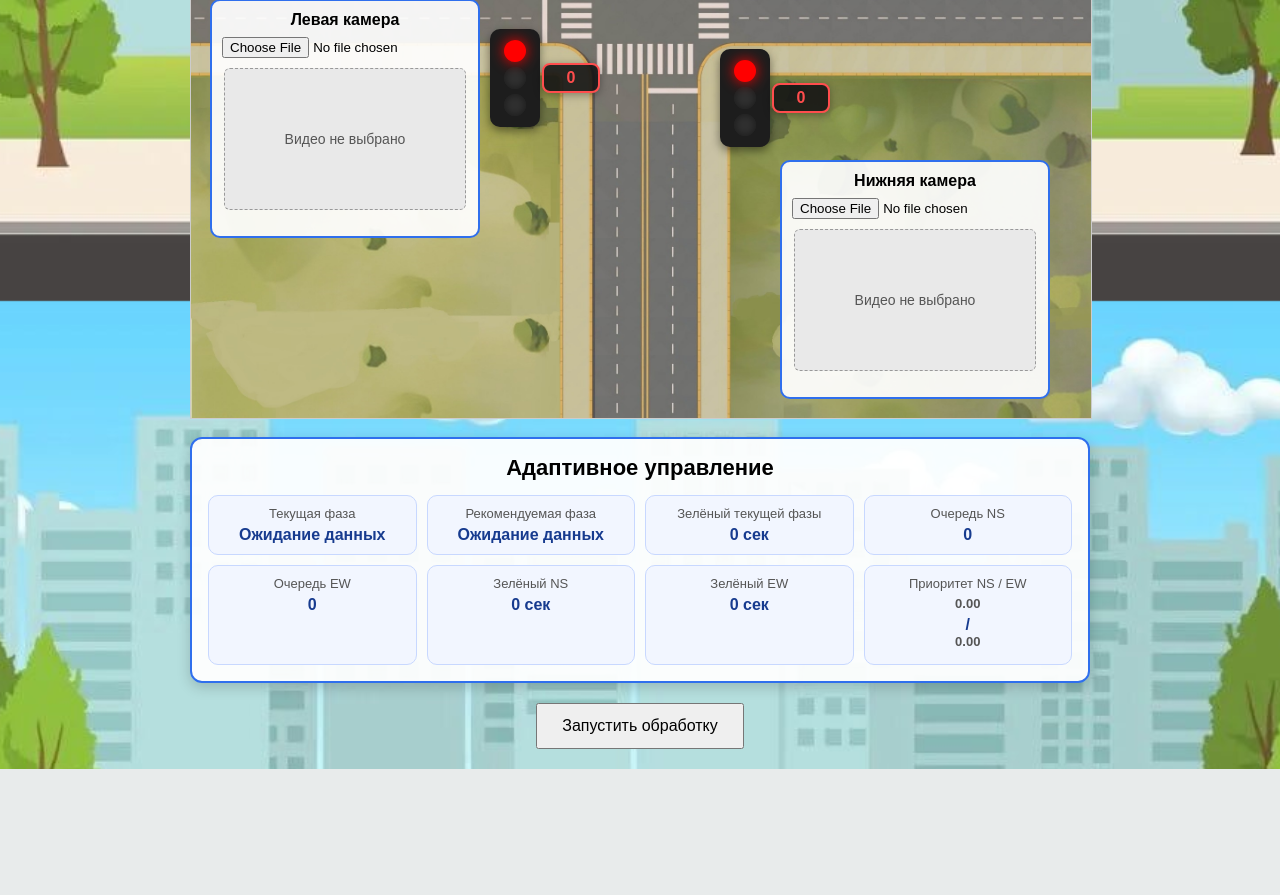
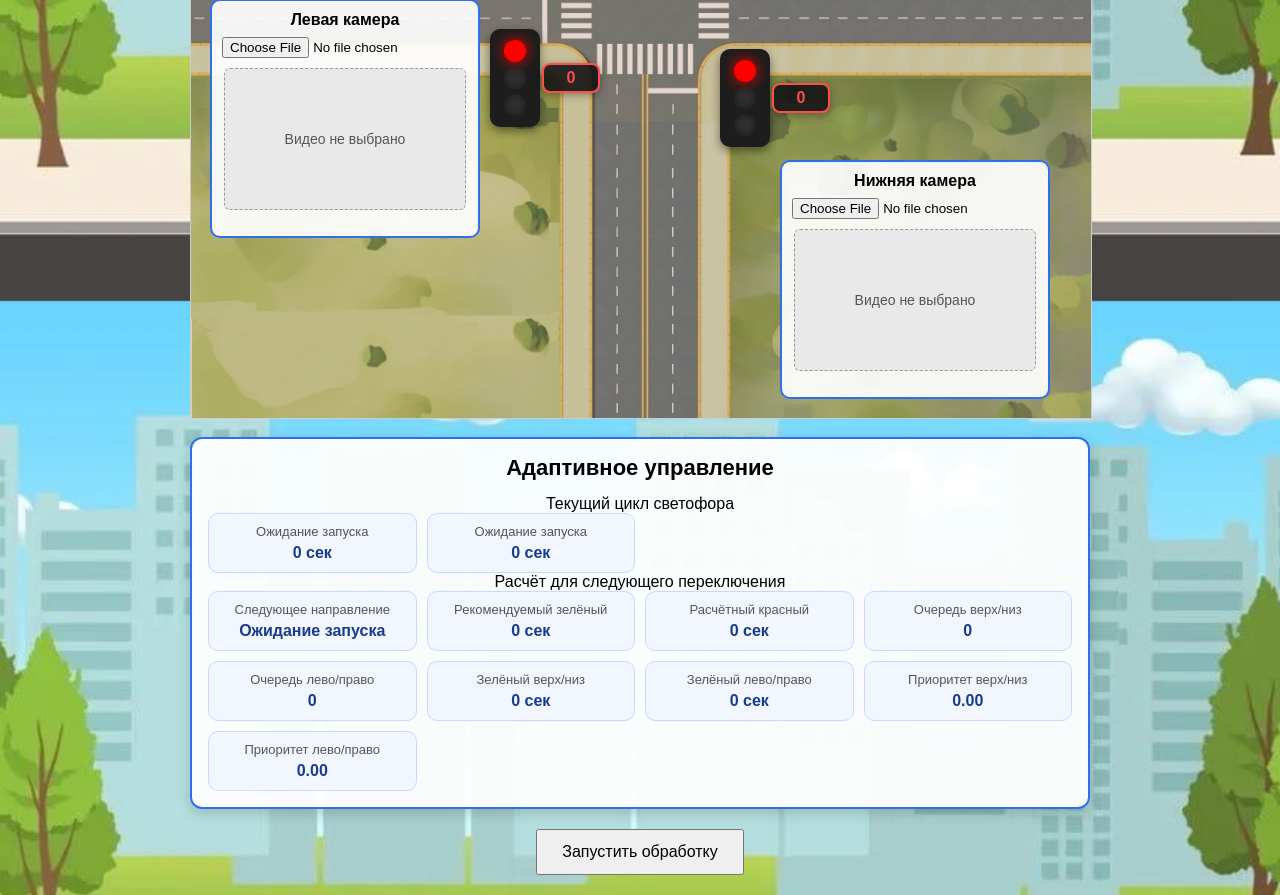
Before and after one commit to Alexey-Chex/Diplom, a Flask app: page / in a window 1280 px wide. Shown: the part 499-1394 px from the top of the page. Before the commit the page ends 1268 px from the top, so only its background shows below. Run offline with Flask 3, Linux system fonts and the light colour scheme.

Commit message:
Update adaptive panel labels in Russian

```diff
--- a/templates/index.html
+++ b/templates/index.html
@@ -105,45 +105,64 @@
         <div class="adaptive-panel">
             <h2>Адаптивное управление</h2>
 
+            <div class="adaptive-section-title">Текущий цикл светофора</div>
+            <div class="adaptive-grid adaptive-grid-current">
+                <div class="adaptive-card adaptive-card-green">
+                    <span id="current-green-direction">Ожидание запуска</span>
+                    <strong id="current-green-time">0 сек</strong>
+                </div>
+
+                <div class="adaptive-card adaptive-card-red">
+                    <span id="current-red-direction">Ожидание запуска</span>
+                    <strong id="current-red-time">0 сек</strong>
+                </div>
+            </div>
+
+            <div class="adaptive-section-title">Расчёт для следующего переключения</div>
             <div class="adaptive-grid">
                 <div class="adaptive-card">
-                    <span>Текущая фаза</span>
-                    <strong id="current-phase">Ожидание данных</strong>
+                    <span>Следующее направление</span>
+                    <strong id="next-phase">Ожидание запуска</strong>
                 </div>
 
                 <div class="adaptive-card">
-                    <span>Рекомендуемая фаза</span>
-                    <strong id="recommended-phase">Ожидание данных</strong>
+                    <span>Рекомендуемый зелёный</span>
+                    <strong id="next-green">0 сек</strong>
                 </div>
 
                 <div class="adaptive-card">
-                    <span>Зелёный текущей фазы</span>
-                    <strong id="current-green">0 сек</strong>
+                    <span>Расчётный красный</span>
+                    <strong id="next-red">0 сек</strong>
                 </div>
 
                 <div class="adaptive-card">
-                    <span>Очередь NS</span>
-                    <strong id="ns-queue">0</strong>
+                    <span>Очередь верх/низ</span>
+                    <strong id="up-down-queue">0</strong>
                 </div>
 
                 <div class="adaptive-card">
-                    <span>Очередь EW</span>
-                    <strong id="ew-queue">0</strong>
+                    <span>Очередь лево/право</span>
+                    <strong id="left-right-queue">0</strong>
                 </div>
 
                 <div class="adaptive-card">
-                    <span>Зелёный NS</span>
-                    <strong id="ns-green">0 сек</strong>
+                    <span>Зелёный верх/низ</span>
+                    <strong id="up-down-green">0 сек</strong>
                 </div>
 
                 <div class="adaptive-card">
-                    <span>Зелёный EW</span>
-                    <strong id="ew-green">0 сек</strong>
+                    <span>Зелёный лево/право</span>
+                    <strong id="left-right-green">0 сек</strong>
                 </div>
 
                 <div class="adaptive-card">
-                    <span>Приоритет NS / EW</span>
-                    <strong><span id="ns-priority">0.00</span> / <span id="ew-priority">0.00</span></strong>
+                    <span>Приоритет верх/низ</span>
+                    <strong id="up-down-priority">0.00</strong>
+                </div>
+
+                <div class="adaptive-card">
+                    <span>Приоритет лево/право</span>
+                    <strong id="left-right-priority">0.00</strong>
                 </div>
             </div>
         </div>
```
